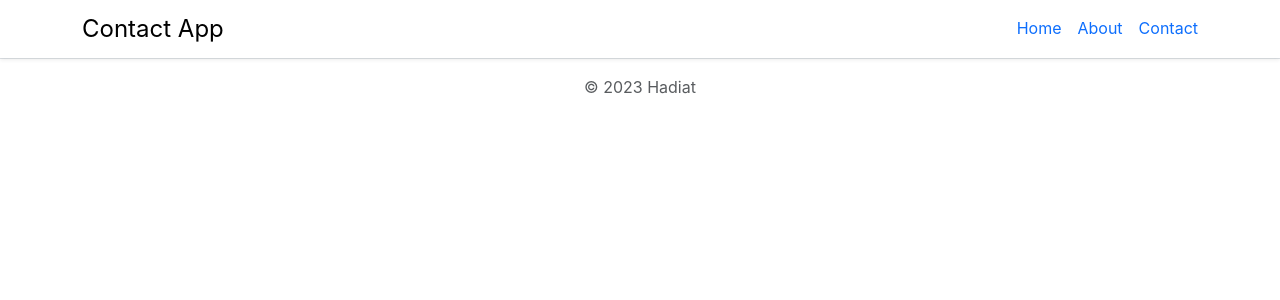
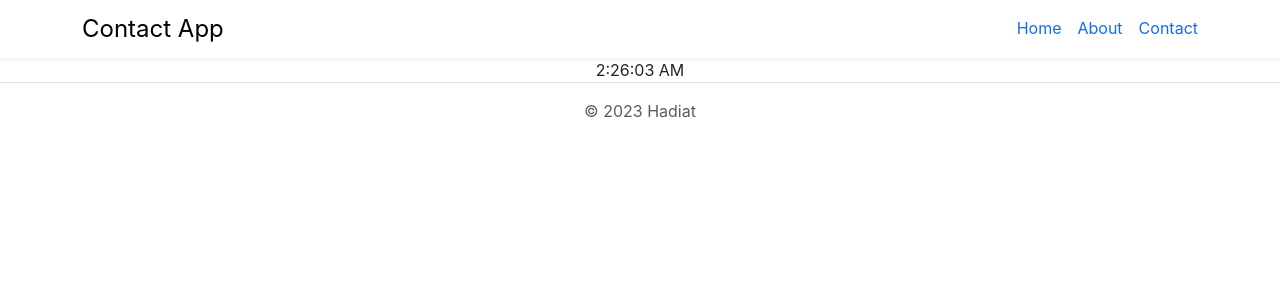
Before and after one commit to HadiatAbdulBashit/wgs-bootcamp, a React (Create React App) app in the folder weekThree/react-app/: page / in a window 1280 px wide. Shown: the top 300 px of the page. Built offline with nearby package versions, Linux system fonts and the light colour scheme.

Commit message:
add time in app

```diff
--- a/weekThree/react-app/src/App.js
+++ b/weekThree/react-app/src/App.js
@@ -2,8 +2,11 @@
 import "./App.css";
 
 function App() {
+  const date = new Date();
+  const time = date.toLocaleTimeString();
   return (
     <div className="App">
+      {time}
     </div>
   );
 }
```
